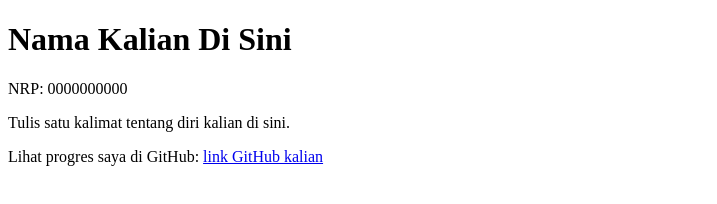
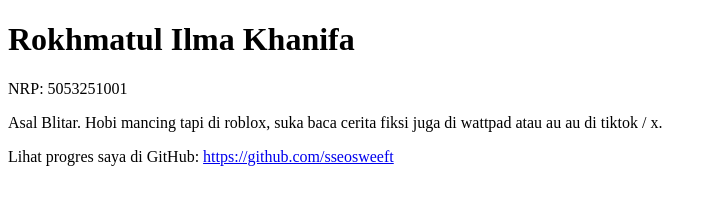
Before and after one commit to webdev-if-its/pweb-5053251001, a website: page m00/index.html in a window 1280 px wide. Shown: the whole page, without its empty margins (0-717 px from the left). Drawn offline with Linux system fonts and the light colour scheme.

Commit message:
Selesaikan level 0

```diff
--- a/m00/index.html
+++ b/m00/index.html
@@ -3,14 +3,14 @@
 <head>
   <meta charset="utf-8">
   <meta name="viewport" content="width=device-width, initial-scale=1">
-  <title>Untitled</title>
+  <title>Hai Aku Ifa</title>
 </head>
 <body>
 
-  <h1 id="nama">Nama Kalian Di Sini</h1>
-  <p id="nrp">NRP: 0000000000</p>
-  <p id="bio">Tulis satu kalimat tentang diri kalian di sini.</p>
-  <p>Lihat progres saya di GitHub: <a id="github" href="#">link GitHub kalian</a></p>
+  <h1 id="nama">Rokhmatul Ilma Khanifa</h1>
+  <p id="nrp">NRP: 5053251001</p>
+  <p id="bio">Asal Blitar. Hobi mancing tapi di roblox, suka baca cerita fiksi juga di wattpad atau au au di tiktok / x.</p>
+  <p>Lihat progres saya di GitHub: <a id="github" href="https://github.com/sseosweeft">https://github.com/sseosweeft</a></p>
 
 </body>
 </html>
```
